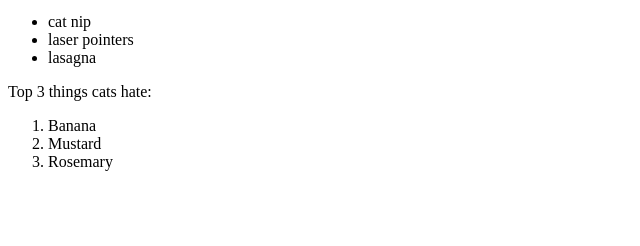
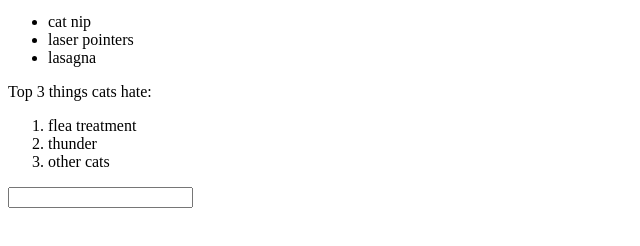
Before and after one commit to mansi01032023/HTMLHandsOn, a plain HTML site: page index.html in a window 1280 px wide. Shown: the part 442-688 px from the top of the page, without its empty margins (0-640 px from the left). Drawn offline with Linux system fonts and the light colour scheme.

Commit message:
Create a Text Field

```diff
--- a/index.html
+++ b/index.html
@@ -24,10 +24,11 @@
         </ul>
         <p>Top 3 things cats hate:</p>
         <ol>
-            <li>Banana</li>
-            <li>Mustard</li>
-            <li>Rosemary</li>
+            <li>flea treatment</li>
+            <li>thunder</li>
+            <li>other cats</li>
         </ol>
+        <input type="text">
 
     </main>
 </body>
```
